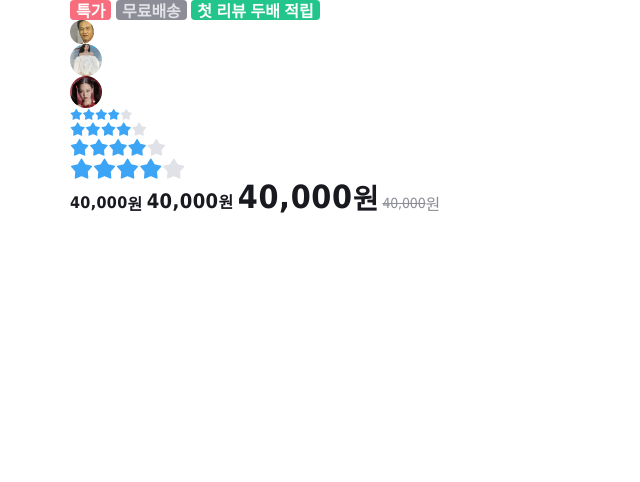
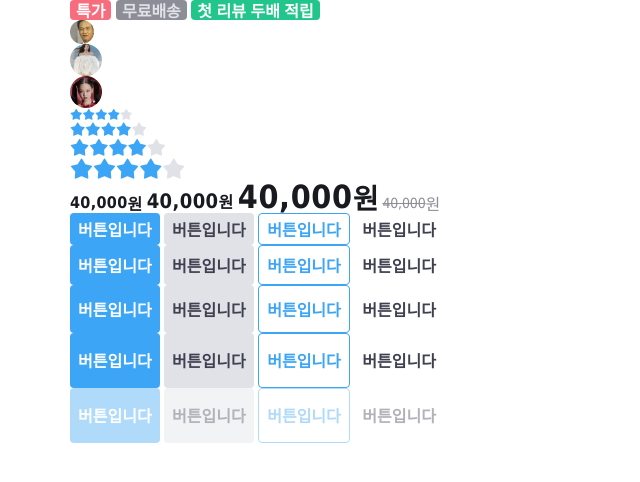
Before and after one commit to hijiyun/tomorrow-house, a website: page index.html in a window 1280 px wide. Shown: the whole page, without its empty margins (0-640 px from the left). Drawn offline with Linux system fonts and the light colour scheme; files whose address does not match are found by name.

Commit message:
💄 Implements button components

```diff
--- a/index.html
+++ b/index.html
@@ -89,6 +89,53 @@
           <span class="currency">원</span>
         </div>
       </div>
+
+      <div>
+        <button type="button" class="button-primary btn-32">버튼입니다</button>
+        <button type="button" class="button-secondary btn-32">
+          버튼입니다
+        </button>
+        <button type="button" class="button-outlined btn-32">버튼입니다</button>
+        <button type="button" class="button-ghost btn-32">버튼입니다</button>
+      </div>
+      <div>
+        <button type="button" class="button-primary btn-40">버튼입니다</button>
+        <button type="button" class="button-secondary btn-40">
+          버튼입니다
+        </button>
+        <button type="button" class="button-outlined btn-40">버튼입니다</button>
+        <button type="button" class="button-ghost btn-40">버튼입니다</button>
+      </div>
+      <div>
+        <button type="button" class="button-primary btn-48">버튼입니다</button>
+        <button type="button" class="button-secondary btn-48">
+          버튼입니다
+        </button>
+        <button type="button" class="button-outlined btn-48">버튼입니다</button>
+        <button type="button" class="button-ghost btn-48">버튼입니다</button>
+      </div>
+      <div>
+        <button type="button" class="button-primary btn-55">버튼입니다</button>
+        <button type="button" class="button-secondary btn-55">
+          버튼입니다
+        </button>
+        <button type="button" class="button-outlined btn-55">버튼입니다</button>
+        <button type="button" class="button-ghost btn-55">버튼입니다</button>
+      </div>
+      <div>
+        <button type="button" class="button-primary btn-55" disabled>
+          버튼입니다
+        </button>
+        <button type="button" class="button-secondary btn-55" disabled>
+          버튼입니다
+        </button>
+        <button type="button" class="button-outlined btn-55" disabled>
+          버튼입니다
+        </button>
+        <button type="button" class="button-ghost btn-55" disabled>
+          버튼입니다
+        </button>
+      </div>
     </div>
   </body>
 </html>
--- a/styles/main.scss
+++ b/styles/main.scss
@@ -15,5 +15,6 @@
 @import './modules/avatars';
 @import './modules/stat-rating';
 @import './modules/prices';
+@import './modules/buttons';
 
 @import './layouts/grid';
--- /dev/null
+++ b/styles/modules/_buttons.scss
@@ -0,0 +1,75 @@
+%btn-base {
+  @include inline-flexbox;
+  padding: 0 8px;
+  font-weight: 700;
+  border-radius: 4px;
+  &:disabled {
+    opacity: 0.4;
+    cursor: not-allowed;
+  }
+}
+
+//NOTE: button style
+.button-primary {
+  @extend %btn-base;
+  color: $white;
+  background-color: $blue;
+  transition: background-color 180ms ease-in-out;
+
+  &:not(:disabled):hover {
+    background-color: $blue-dark;
+  }
+}
+.button-secondary {
+  @extend %btn-base;
+  color: $primary;
+  background-color: $border;
+  transition: background-color 180ms ease-in-out;
+
+  &:not(:disabled):hover {
+    background-color: $tertiary;
+  }
+}
+.button-outlined {
+  @extend %btn-base;
+  color: $blue;
+  background-color: $white;
+  border: 1px solid $blue;
+  transition: background-color 180ms ease-in-out;
+
+  &:not(:disabled):hover {
+    background-color: $blue-light;
+  }
+}
+.button-ghost {
+  @extend %btn-base;
+  color: $primary;
+  background-color: transparent;
+  transition: color 180ms ease-in-out;
+
+  &:hover {
+    color: $secondary;
+  }
+  &:disabled:hover {
+    background-color: transparent;
+    color: $primary;
+  }
+}
+
+//NOTE: buttpn size
+.btn-32 {
+  @include text-style(14);
+  height: 32px;
+}
+.btn-40 {
+  @include text-style(16);
+  height: 40px;
+}
+.btn-48 {
+  @include text-style(16);
+  height: 48px;
+}
+.btn-55 {
+  @include text-style(18);
+  height: 55px;
+}
```
Also changed, not shown: style.css, 1 other file.
